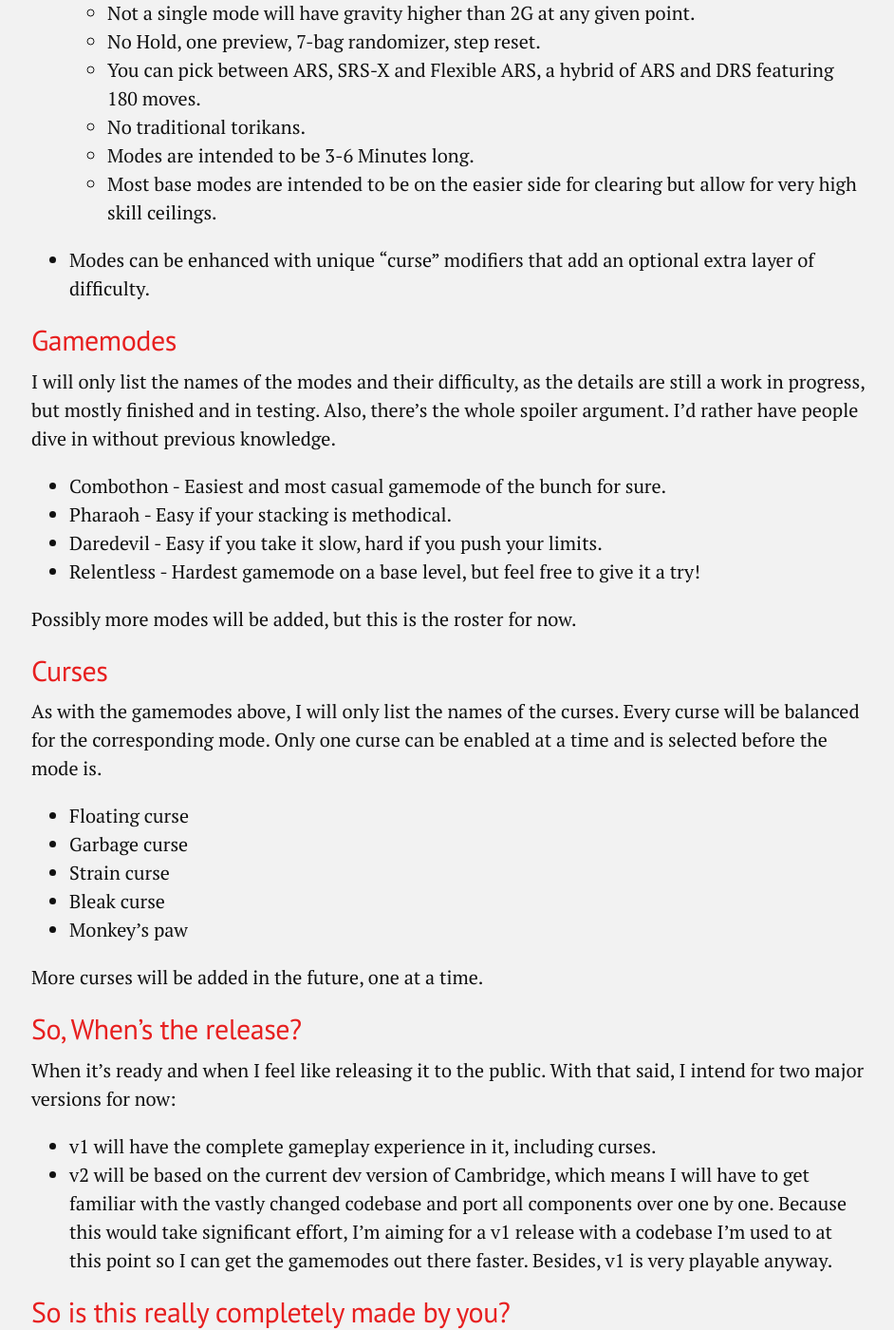
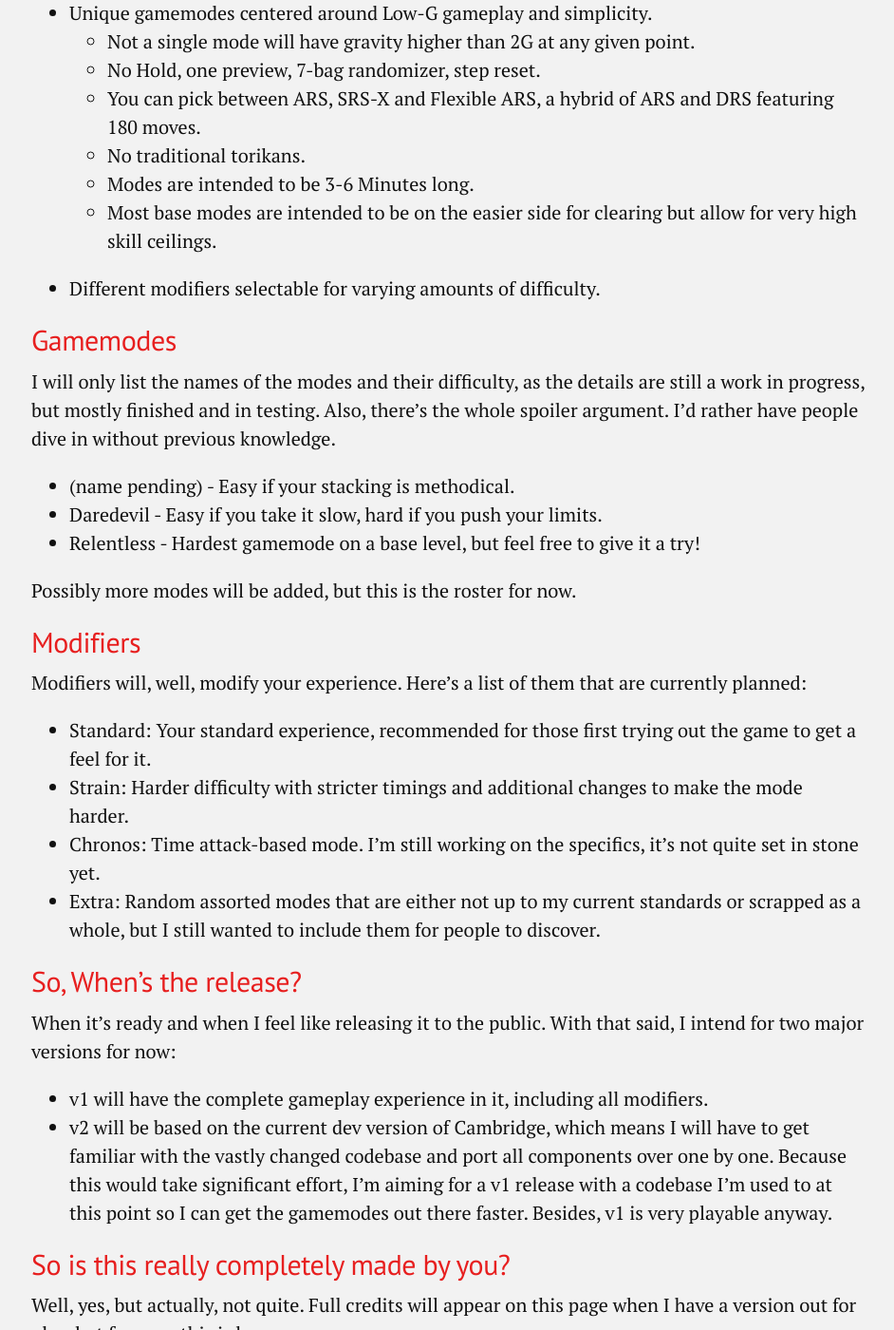
Before and after one commit to Rexxt/t-sp.in, a Jekyll site: the page built from ubg.md, in a window 1280 px wide and 1400 px high, scrolled down 772 px. Shown: the whole window at 95% size, without its empty margins (167-1109 px from the left). Built offline with Jekyll 4.4.1, drawn with Linux system fonts in a browser that asks for light colours; some of the changed text lies outside the part shown.

Commit message:
ubg - change of scope

```diff
--- a/ubg.md
+++ b/ubg.md
@@ -13,6 +13,7 @@ If you have complaints about the code quality, that's unfortunate, but also not
 
 ## Features
 * Cambridge's engine ported to 720p, this also works great for Steam Deck users!
+    * Yes, the game works flawlessly on Steam Deck, I'm testing this personally.)
     * This also means completely reworked visuals and sounds from the original.
 * Unique gamemodes centered around Low-G gameplay and simplicity.
     * Not a single mode will have gravity higher than 2G at any given point.
@@ -21,36 +22,32 @@ If you have complaints about the code quality, that's unfortunate, but also not
 	* No traditional torikans.
 	* Modes are intended to be 3-6 Minutes long.
 	* Most base modes are intended to be on the easier side for clearing but allow for very high skill ceilings.
-* Modes can be enhanced with unique "curse" modifiers that add an optional extra layer of difficulty.
+* Different modifiers selectable for varying amounts of difficulty.
 
 ## Gamemodes
 
 I will only list the names of the modes and their difficulty, as the details are still a work in progress, but mostly finished and in testing. Also, there's the whole spoiler argument. I'd rather have people dive in without previous knowledge.
 
-* Combothon - Easiest and most casual gamemode of the bunch for sure.
-* Pharaoh - Easy if your stacking is methodical.
+* (name pending) - Easy if your stacking is methodical.
 * Daredevil - Easy if you take it slow, hard if you push your limits.
 * Relentless - Hardest gamemode on a base level, but feel free to give it a try!
 
 Possibly more modes will be added, but this is the roster for now.
 
-## Curses
+## Modifiers
 
-As with the gamemodes above, I will only list the names of the curses. Every curse will be balanced for the corresponding mode. Only one curse can be enabled at a time and is selected before the mode is.
+Modifiers will, well, modify your experience. Here's a list of them that are currently planned:
 
-* Floating curse
-* Garbage curse
-* Strain curse
-* Bleak curse
-* Monkey's paw
-
-More curses will be added in the future, one at a time.
+* Standard: Your standard experience, recommended for those first trying out the game to get a feel for it.
+* Strain: Harder difficulty with stricter timings and additional changes to make the mode harder.
+* Chronos: Time attack-based mode. I'm still working on the specifics, it's not quite set in stone yet.
+* Extra: Random assorted modes that are either not up to my current standards or scrapped as a whole, but I still wanted to include them for people to discover.
 
 ## So, When's the release?
 
 When it's ready and when I feel like releasing it to the public. With that said, I intend for two major versions for now:
 
-* v1 will have the complete gameplay experience in it, including curses.
+* v1 will have the complete gameplay experience in it, including all modifiers.
 * v2 will be based on the current dev version of Cambridge, which means I will have to get familiar with the vastly changed codebase and port all components over one by one. Because this would take significant effort, I'm aiming for a v1 release with a codebase I'm used to at this point so I can get the gamemodes out there faster. Besides, v1 is very playable anyway.
 
 ## So is this really completely made by you?
```
